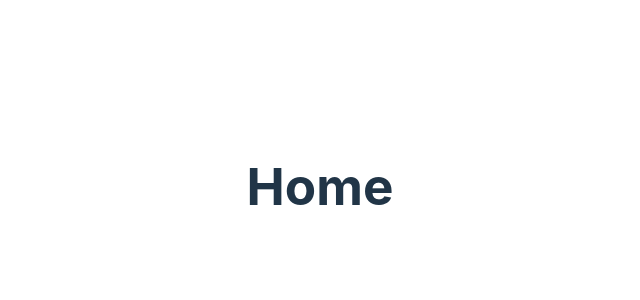
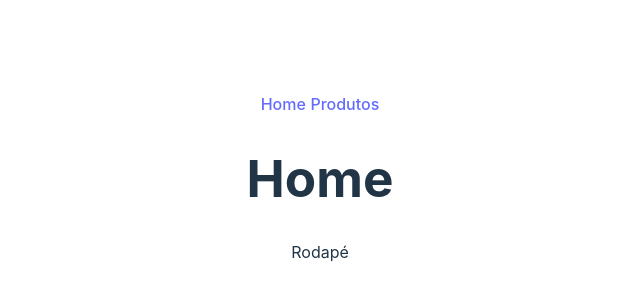
Before and after one commit to VikitorXD/Aula01, a React (Vite) app in the folder aula-rotas/: page / in a window 1280 px wide. Shown: the part 214-514 px from the top of the page, without its empty margins (320-960 px from the left). Built offline with nearby package versions, Linux system fonts and the light colour scheme.

Commit message:
menu e rodapé inseridos

```diff
--- a/aula-rotas/src/App.jsx
+++ b/aula-rotas/src/App.jsx
@@ -3,12 +3,16 @@ import reactLogo from './assets/react.svg'
 import viteLogo from '/vite.svg'
 import './App.css'
 import { Outlet } from 'react-router-dom'
+import Menu from './componentes/Menu'
+import Ropdape from './componentes/Rodape'
 
 
  function App() {
   return(
     <>
+      <Menu/>
       <Outlet/>
+      <Ropdape/>
     </>
   )
 }
--- /dev/null
+++ b/aula-rotas/src/componentes/Rodape.jsx
@@ -0,0 +1,8 @@
+export default function Ropdape(){
+
+    return(
+        <footer>
+            <p>Rodapé</p>
+        </footer>
+    )
+}
```
Also changed, not shown: 1 other file (tests, documents, lock files or other folders).
